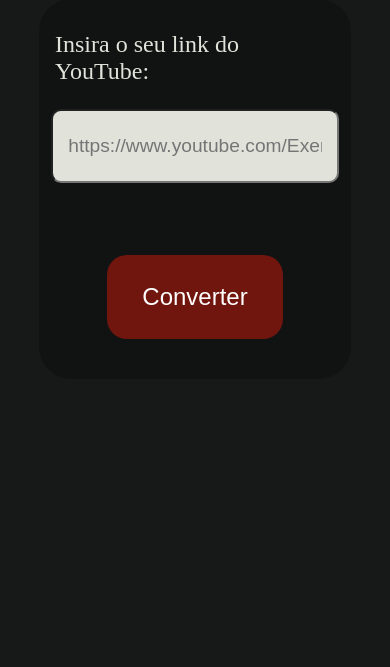
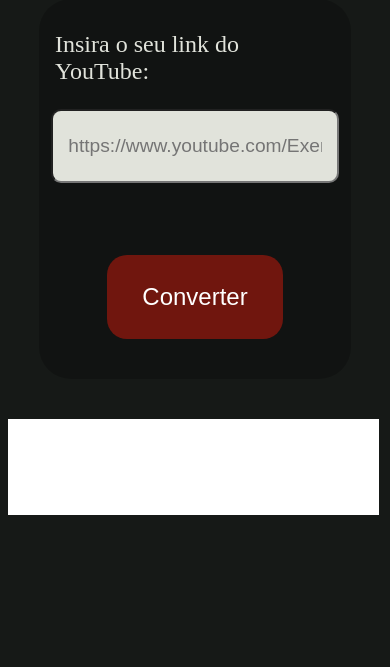
Before and after one commit to Henrique-Estrela/D-owl, a PHP site: page / in a window 390 px wide. Shown: the part 301-968 px from the top of the page. After the commit the page ends 816 px from the top, so only its background shows below. Run offline with PHP 8.4, Linux system fonts and the light colour scheme; some libraries are stand-ins or nearby versions.

Commit message:
atualizado

```diff
--- a/_css/responsive.css
+++ b/_css/responsive.css
@@ -20,11 +20,12 @@
         width: 100vw;
     }
 
-   #propaganda a{
-    position: absolute;
-    width: 95vw;
-    height: 6rem;
-    top: 115vh;
+   #propaganda {
+     display: none;
+    }
+    #propaganda2{
+        display:block;
+        margin: 8px !important;
     }
     .caixa{
         width: 80vw ;
@@ -45,7 +46,7 @@
 
     }
     .btnn{
-        width: 50vh;
+        width: 40vh;
         margin-top: 5rem;
         margin-right: 0;
     }
@@ -73,6 +74,9 @@
         font-size: 2rem !important;
     }
 
+    #type {
+        margin-right: 0;
+    }
 
 }
 
--- a/_css/style.css
+++ b/_css/style.css
@@ -131,7 +131,7 @@
         overflow: hidden;
      }
      .active{
-        top: 6rem ;
+        top: 5.5rem ;
      }
      .link-p{
         margin: 1rem;
@@ -275,20 +275,30 @@
 
 
 
-#propaganda a{
-
+#propaganda {
     display: flex;
     right: 2vw;
     top: 20vh;
     position: fixed;
     z-index: 100;
     background-color: var(--branco);
-    background-image: url(https://static.mservice.io/blogscontents/momo-upload-api-221010113805-638009986852451949.jpg);
     background-size: 25rem;
     background-position-x: center;
     width: 13rem;
     height: 35rem;
 }
+#propaganda2{
+    display: none;
+    right: 2vw;
+    z-index: 100;
+    background-color: var(--branco);
+    background-size: 25rem;
+    background-position-x: center;
+    width: 95vw;
+    height: 6rem !important;
+    bottom: 0;
+}
+
 
 
 .img-yt{
--- a/_script/propaganda.php
+++ b/_script/propaganda.php
@@ -1,3 +1,12 @@
 <section id="propaganda">
-        <a href="https://jovemnerd.com.br/nerdbunker/one-piece-film-red-novo-filme-animado-da-franquia-ganha-teaser-e-poster/"></a>
+        <script async src="https://pagead2.googlesyndication.com/pagead/js/adsbygoogle.js?client=ca-pub-5484751916274808"
+     crossorigin="anonymous"></script>
+<!-- d&owl -->
+<ins class="adsbygoogle"
+     style="display:inline-block;width:208px;height:560px"
+     data-ad-client="ca-pub-5484751916274808"
+     data-ad-slot="5056003092"></ins>
+<script>
+     (adsbygoogle = window.adsbygoogle || []).push({});
+</script>
 </section>
--- /dev/null
+++ b/_script/propaganda2.php
@@ -0,0 +1,15 @@
+<section id="propaganda2">
+<script async src="https://pagead2.googlesyndication.com/pagead/js/adsbygoogle.js?client=ca-pub-5484751916274808"
+     crossorigin="anonymous"></script>
+<!-- D&owl2 -->
+<ins class="adsbygoogle"
+     style="display:block"
+     data-ad-client="ca-pub-5484751916274808"
+     data-ad-slot="9168592209"
+     data-ad-format="auto"
+     data-full-width-responsive="true"></ins>
+<script>
+     (adsbygoogle = window.adsbygoogle || []).push({});
+</script>
+
+</section>
--- a/index.php
+++ b/index.php
@@ -26,6 +26,7 @@
 
 
     <script src="https://cdnjs.cloudflare.com/ajax/libs/iframe-resizer/4.3.2/iframeResizer.min.js"></script>
+
 
 
 </head>
@@ -113,7 +114,11 @@
 
     </main>
 
- <?php include '_script/propaganda.php' ?>
+
+<?php
+    include '_script/propaganda.php' ;
+    include '_script/propaganda2.php';
+?>
 
 </body>
 </html>
```
Also changed, not shown: converter.php (+7 -4 lines).
